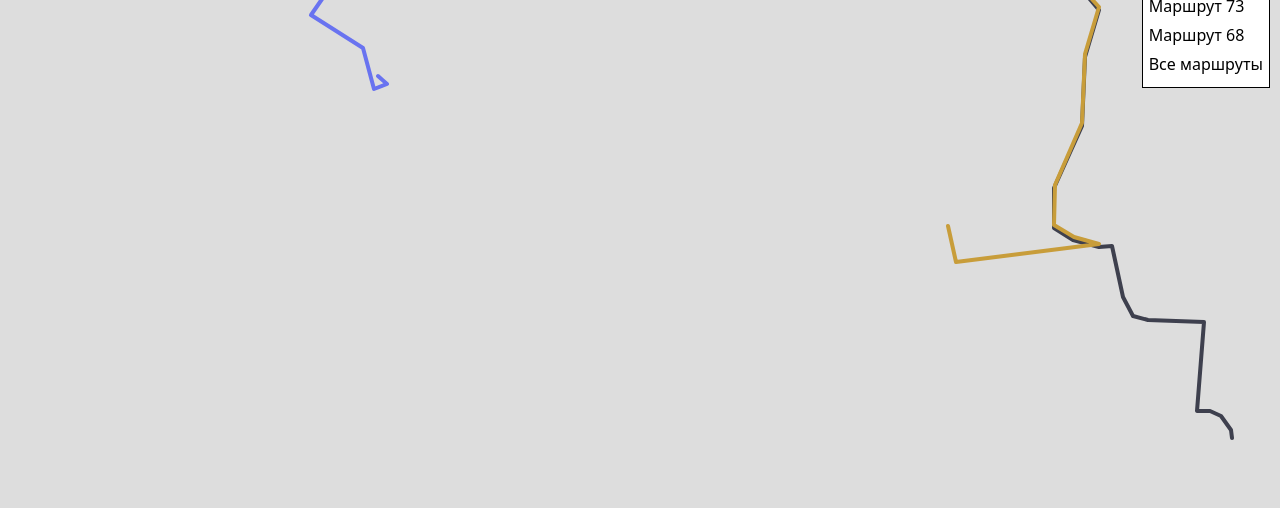
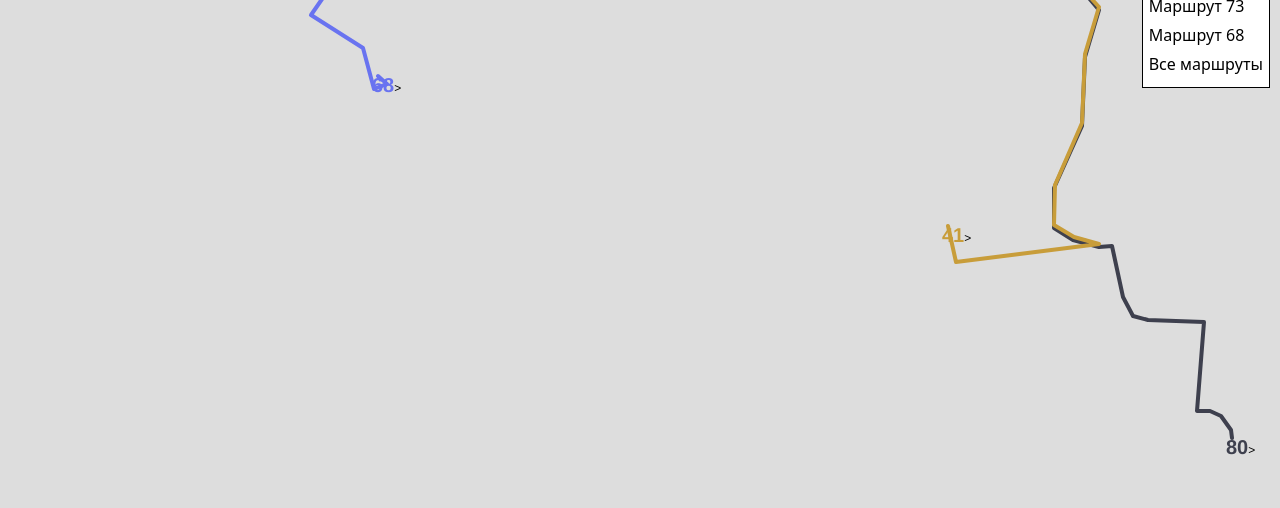
Before and after one commit to alexkof/urban-transit-map-frontend, a Next.js app: page / in a window 1280 px wide. Shown: the part 138-646 px from the top of the page. Built offline with nearby package versions, Linux system fonts and the light colour scheme.

Commit message:
add route name on ends of polyline

```diff
--- a/features/geo-display/MapView.tsx
+++ b/features/geo-display/MapView.tsx
@@ -1,6 +1,8 @@
 import {CRS, LatLngExpression} from "leaflet";
-import {Circle, MapContainer, Polyline, TileLayer, Tooltip} from "react-leaflet";
+import {Circle, MapContainer, Marker, Polyline, TileLayer, Tooltip} from "react-leaflet";
 import {IConflicts} from "@/features/route-intersections/detector";
+import React from "react";
+import L from "leaflet";
 
 type IMapViewProps = {
     routes: IRoute[];
@@ -18,7 +20,11 @@ export const MapView = ({center, routes, conflicts}: IMapViewProps) => {
                 // onAdd={() => handleTileClick_addYandex()}
                 // onRemove={() => handleTileClick_removeYandex()}
             />
-			{routes.map((t, i) =>
+            {routes.map((t, i) => {
+                    const startPoint = t.points[0]||[0,0];
+                    const endPoint = t.points[t.points.length - 1]||[0,0];
+                    return (
+                        <React.Fragment key={i}>
                             <Polyline
                                 key={i}
                                 pathOptions={{color: t.color, weight: 4}}
@@ -30,12 +36,30 @@ export const MapView = ({center, routes, conflicts}: IMapViewProps) => {
                                     },
                                 }}
                             />
+                            <Marker
+                            position={startPoint}
+                            icon={L.divIcon({
+                                className: 'custom-text-label',
+                                html: `<span style="font-size: 20px; color: ${t.color}; font-weight: bold">${t.name}</span>>`,
+                            })}/>
+                            <Marker
+                            position={endPoint}
+                            icon={L.divIcon({
+                                className: 'custom-text-label',
+                                html: `<span style="font-size: 20px; color: ${t.color}; font-weight: bold">${t.name}</span>>`,
+                            })}/>
+
+                        </React.Fragment>
+                    );
+
+                }
             )}
             {conflicts[0]?.map((p, i) =>
                 <Circle key={i} center={p} pathOptions={{fillColor: 'blue'}} radius={50}/>
             )}
             {conflicts[1]?.map((p, i) =>
-				<Polyline key={i} pathOptions={{ color: "red", weight: 20, opacity: 0.1 }} positions={[p.point1, p.point2]}>
+                <Polyline key={i} pathOptions={{color: "red", weight: 20, opacity: 0.1}}
+                          positions={[p.point1, p.point2]}>
                     <Tooltip permanent direction="top">{p.route.name}</Tooltip>
                 </Polyline>
             )}
```
Lines whose indentation alone changed are shown as unchanged.
